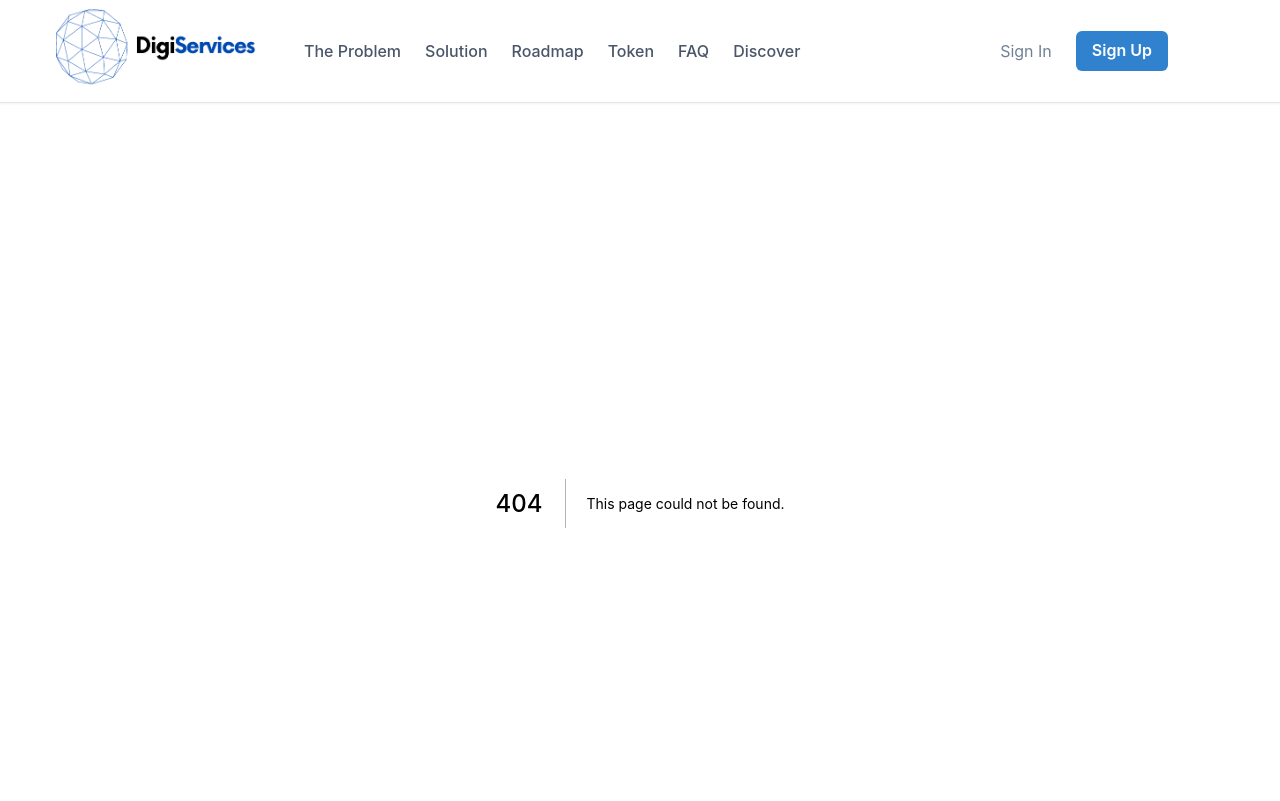
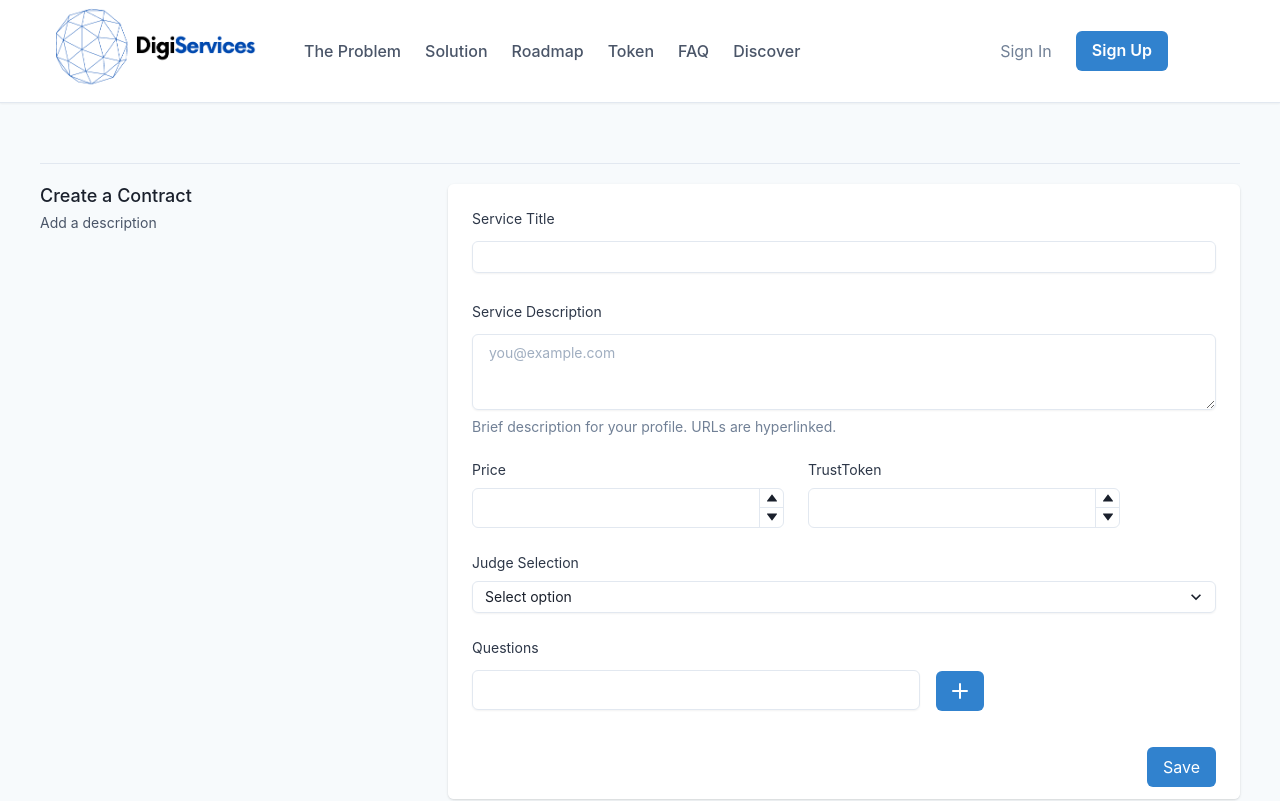
Before and after one commit to athena-labz/athena-frontend, a Next.js app: page /create-contract in a window 1280 px wide. Before the commit this address had no page. Shown: the top 801 px of the page. Built offline with nearby package versions, Linux system fonts and the light colour scheme.

Commit message:
create a basic create contract #2

```diff
--- /dev/null
+++ b/pages/create-contract.tsx
@@ -0,0 +1,262 @@
+import React from "react";
+import {
+  chakra,
+  Box,
+  Flex,
+  NumberInput,
+  NumberInputStepper,
+  NumberInputField,
+  NumberIncrementStepper ,
+  NumberDecrementStepper,
+  useColorModeValue,
+  SimpleGrid,
+  GridItem,
+  Heading,
+  Text,
+  Stack,
+  FormControl,
+  FormLabel,
+  Input,
+  InputGroup,
+  InputLeftAddon,
+  FormHelperText,
+  Textarea,
+  Avatar,
+  Icon,
+  Button,
+  VisuallyHidden,
+  Select,
+  Checkbox,
+  RadioGroup,
+  Radio,
+} from "@chakra-ui/react";
+import { AddIcon } from '@chakra-ui/icons';
+import { FaUser } from "react-icons/fa";
+
+
+
+
+export default function Component() {
+
+  return (
+    <Box bg={useColorModeValue("gray.50", "inherit")} p={10}>
+
+      <Box visibility={{ base: "hidden", sm: "visible" }} aria-hidden="true">
+        <Box py={5}>
+          <Box
+            borderTop="solid 1px"
+            borderTopColor={useColorModeValue("gray.200", "whiteAlpha.200")}
+          ></Box>
+        </Box>
+      </Box>
+
+      <Box mt={[10, 0]}>
+        <SimpleGrid
+          display={{ base: "initial", md: "grid" }}
+          columns={{ md: 3 }}
+          spacing={{ md: 6 }}
+        >
+          <GridItem colSpan={{ md: 1 }}>
+            <Box px={[4, 0]}>
+              <Heading fontSize="lg" fontWeight="medium" lineHeight="6">
+               Create a Contract
+              </Heading>
+              <Text
+                mt={1}
+                fontSize="sm"
+                color={useColorModeValue("gray.600", "gray.400")}
+              >
+                Add a description
+              </Text>
+            </Box>
+          </GridItem>
+          <GridItem mt={[5, null, 0]} colSpan={{ md: 2 }}>
+            <chakra.form
+
+              method="POST"
+              shadow="base"
+              rounded={[null, "md"]}
+              overflow={{ sm: "hidden" }}
+            >
+              <Stack
+                px={4}
+                py={5}
+                p={[null, 6]}
+                bg={useColorModeValue("white", "gray.700")}
+                spacing={6}
+              >
+                <SimpleGrid columns={2} spacing={6}>
+                  <FormControl as={GridItem} colSpan={[6, 0]}>
+                    <FormLabel
+                      htmlFor="service_title"
+                      fontSize="sm"
+                      fontWeight="md"
+                      color={useColorModeValue("gray.700", "gray.50")}
+                    >
+                      Service Title
+                    </FormLabel>
+                    <Input
+                      type="text"
+                      name="service_title"
+                      id="service_title"
+                      autoComplete="family-name"
+                      mt={1}
+                      focusBorderColor="brand.400"
+                      shadow="sm"
+                      size="sm"
+                      w="full"
+                      rounded="md"
+                    />
+                  </FormControl>
+                </SimpleGrid>
+                <SimpleGrid columns={1} spacing={6}>
+                <div>
+                  <FormControl id="email" mt={1} colSpan={[6, 1]} >
+                    <FormLabel
+                      fontSize="sm"
+                      fontWeight="md"
+                      color={useColorModeValue("gray.700", "gray.50")}
+                    >
+                      Service Description
+                    </FormLabel>
+                    <Textarea
+                      placeholder="you@example.com"
+                      mt={1}
+                      rows={3}
+                      w="full"
+                      shadow="sm"
+                      focusBorderColor="brand.400"
+                      fontSize={{ sm: "sm" }}
+                    />
+                    <FormHelperText>
+                      Brief description for your profile. URLs are hyperlinked.
+                    </FormHelperText>
+                  </FormControl>
+                </div>
+                </SimpleGrid>
+                <SimpleGrid columns={2} spacing={6}>
+                  <FormControl as={GridItem} colSpan={[6, 1]}>
+                    <FormLabel
+                      htmlFor="price"
+                      fontSize="sm"
+                      fontWeight="md"
+                      color={useColorModeValue("gray.700", "gray.50")}
+                    >
+                      Price
+                    </FormLabel>
+                    <NumberInput step={0.1}>
+                      <NumberInputField />
+                      <NumberInputStepper>
+                        <NumberIncrementStepper />
+                        <NumberDecrementStepper />
+                      </NumberInputStepper>
+                    </NumberInput>
+                  </FormControl>
+                  <FormControl as={GridItem} colSpan={[6, 1]}>
+                    <FormLabel
+                      htmlFor="trust_token"
+                      fontSize="sm"
+                      fontWeight="md"
+                      color={useColorModeValue("gray.700", "gray.50")}
+                    >
+                      TrustToken
+                    </FormLabel>
+                    <NumberInput  step={0.1}>
+                      <NumberInputField />
+                      <NumberInputStepper>
+                        <NumberIncrementStepper />
+                        <NumberDecrementStepper />
+                      </NumberInputStepper>
+                    </NumberInput>
+                  </FormControl>
+                  <FormControl as={GridItem} colSpan={[6, 0]}>
+                    <FormLabel
+                      htmlFor="country"
+                      fontSize="sm"
+                      fontWeight="md"
+                      color={useColorModeValue("gray.700", "gray.50")}
+                    >
+                      Judge Selection
+                    </FormLabel>
+                    <Select
+                      id="country"
+                      name="country"
+                      autoComplete="country"
+                      placeholder="Select option"
+                      mt={1}
+                      focusBorderColor="brand.400"
+                      shadow="sm"
+                      size="sm"
+                      w="full"
+                      rounded="md"
+                    >
+                      <option>Armando</option>
+                      <option>Robert</option>
+                      <option>Josh</option>
+                    </Select>
+                  </FormControl>
+                </SimpleGrid>
+                <SimpleGrid columns={1} spacing={6}>
+                <FormControl as={GridItem} colSpan={[6, 1]}>
+                    <FormLabel
+                      htmlFor="service_title"
+                      fontSize="sm"
+                      alignContent="left"
+                      fontWeight="md"
+                      color={useColorModeValue("gray.700", "gray.50")}
+                    >
+                      Questions
+                    </FormLabel>
+                    <Input
+                      type="text"
+                      name="service_title"
+                      id="service_title"
+                      autoComplete="family-name"
+                      mt={1}
+                      focusBorderColor="brand.400"
+                      shadow="sm"
+                      size="md"
+                      w="md"
+                      rounded="md"
+                    />
+                    <Button
+                      ml="1rem"
+                      bg="blue.500"
+                      colorScheme="brand"
+                      fontWeight="md"
+                      _hover={{
+                        bg: 'blue.400',
+                      }}
+                    >
+                      <AddIcon/>
+                    </Button>
+                  </FormControl>
+                  </SimpleGrid>
+              </Stack>
+              <Box
+                px={{ base: 4, sm: 6 }}
+                py={3}
+                bg={"white"}
+                textAlign="right"
+              >
+                <Button
+                  type="submit"
+                  bg="blue.500"
+                  colorScheme="brand"
+                  _focus={{ shadow: "" }}
+                  fontWeight="md"
+                  _hover={{
+                    bg: 'blue.400',
+                  }}
+                >
+                  Save
+                </Button>
+              </Box>
+            </chakra.form>
+          </GridItem>
+        </SimpleGrid>
+      </Box>
+
+    </Box>
+  );
+}
```
